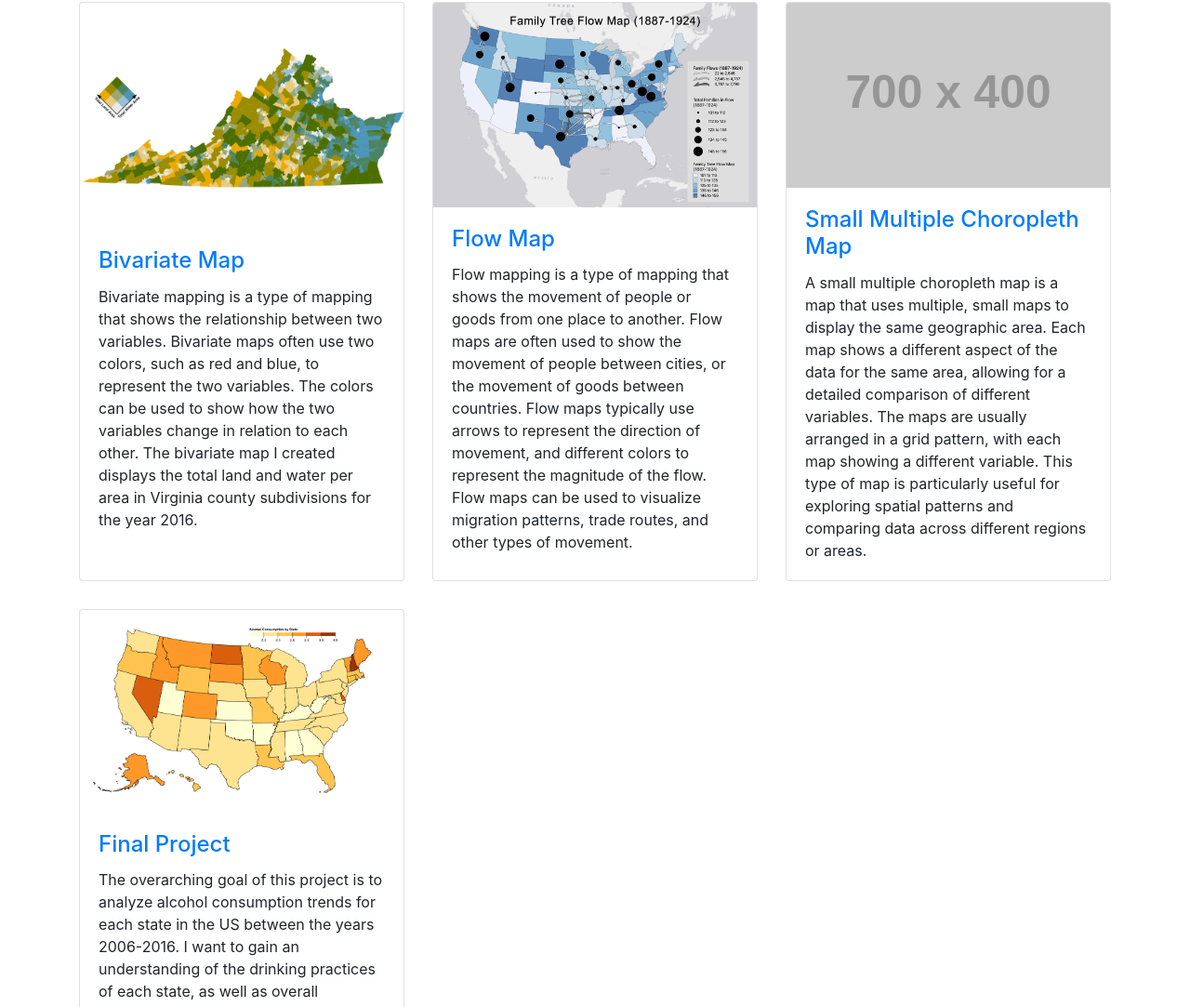
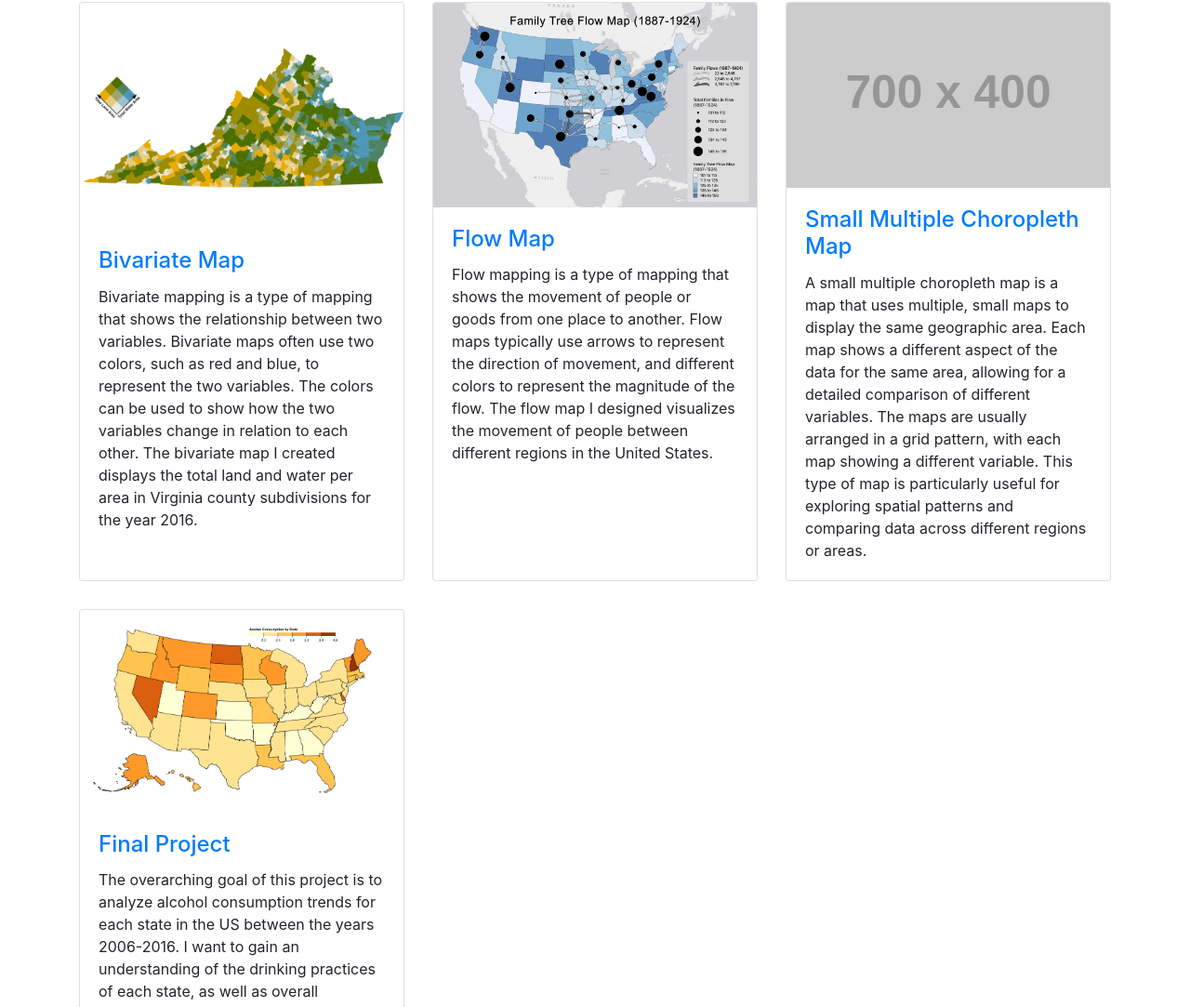
Before and after one commit to Mattison-Belardo/Mattison-Belardo, a website: page index.html in a window 1280 px wide. Shown: the part 770-1853 px from the top of the page at 93% size. Drawn offline with Linux system fonts and the light colour scheme; placeholder pictures from the web are drawn by us.

Commit message:
Update index.html

```diff
--- a/index.html
+++ b/index.html
@@ -112,7 +112,7 @@
               <h4 class="card-title">
                 <a href="secondtry.html">Flow Map</a>
               </h4>
-              <p class="card-text">Flow mapping is a type of mapping that shows the movement of people or goods from one place to another. Flow maps are often used to show the movement of people between cities, or the movement of goods between countries. Flow maps typically use arrows to represent the direction of movement, and different colors to represent the magnitude of the flow. Flow maps can be used to visualize migration patterns, trade routes, and other types of movement.</p>
+              <p class="card-text">Flow mapping is a type of mapping that shows the movement of people or goods from one place to another. Flow maps typically use arrows to represent the direction of movement, and different colors to represent the magnitude of the flow. The flow map I designed visualizes the movement of people between different regions in the United States.</p>
             </div>
           </div>
         </div>
```
